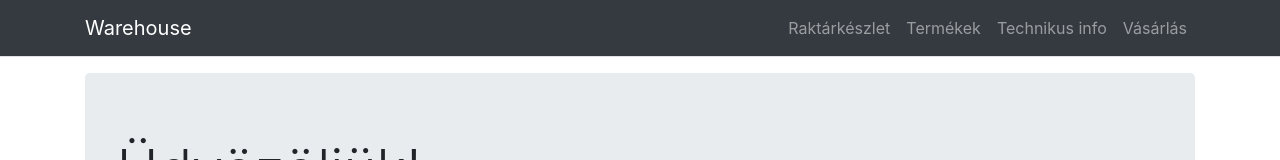
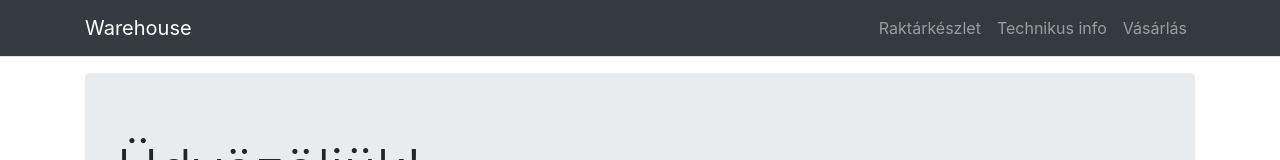
Before and after one commit to jbence1994/warehouse-ui, a React (Create React App) app: page / in a window 1280 px wide. Shown: the top 160 px of the page. Built offline with nearby package versions, Linux system fonts and the light colour scheme.

Commit message:
Move products page to another route path, which will available from the supplies page

```diff
--- a/src/App.js
+++ b/src/App.js
@@ -32,7 +32,6 @@ const App = () => {
         homeRoute={HOME_PAGE.path}
         routes={[
           { name: SUPPLIES_PAGE.name, path: SUPPLIES_PAGE.path },
-          { name: PRODUCTS_PAGE.name, path: PRODUCTS_PAGE.path },
           { name: TECHNICIANS_PAGE.name, path: TECHNICIANS_PAGE.path },
           { name: ORDERS_PAGE.name, path: ORDERS_PAGE.path },
         ]}
--- a/src/config/app.skeleton.js
+++ b/src/config/app.skeleton.js
@@ -11,7 +11,7 @@ const pages = {
   },
   PRODUCTS_PAGE: {
     name: "Termékek",
-    path: "/termekek",
+    path: "/termek/uj",
   },
   ORDERS_PAGE: {
     name: "Vásárlás",
--- a/src/pages/supplies.jsx
+++ b/src/pages/supplies.jsx
@@ -26,7 +26,7 @@ const Supplies = () => {
     <Fragment>
       <section className="row">
         <article className="col-sm-12 col-md-12 col-lg-4">
-          <RoutingButton text="Új termék hozzáadása" url="/termekek" />
+          <RoutingButton text="Új termék hozzáadása" url="/termek/uj" />
         </article>
       </section>
       <section className="row">
```
